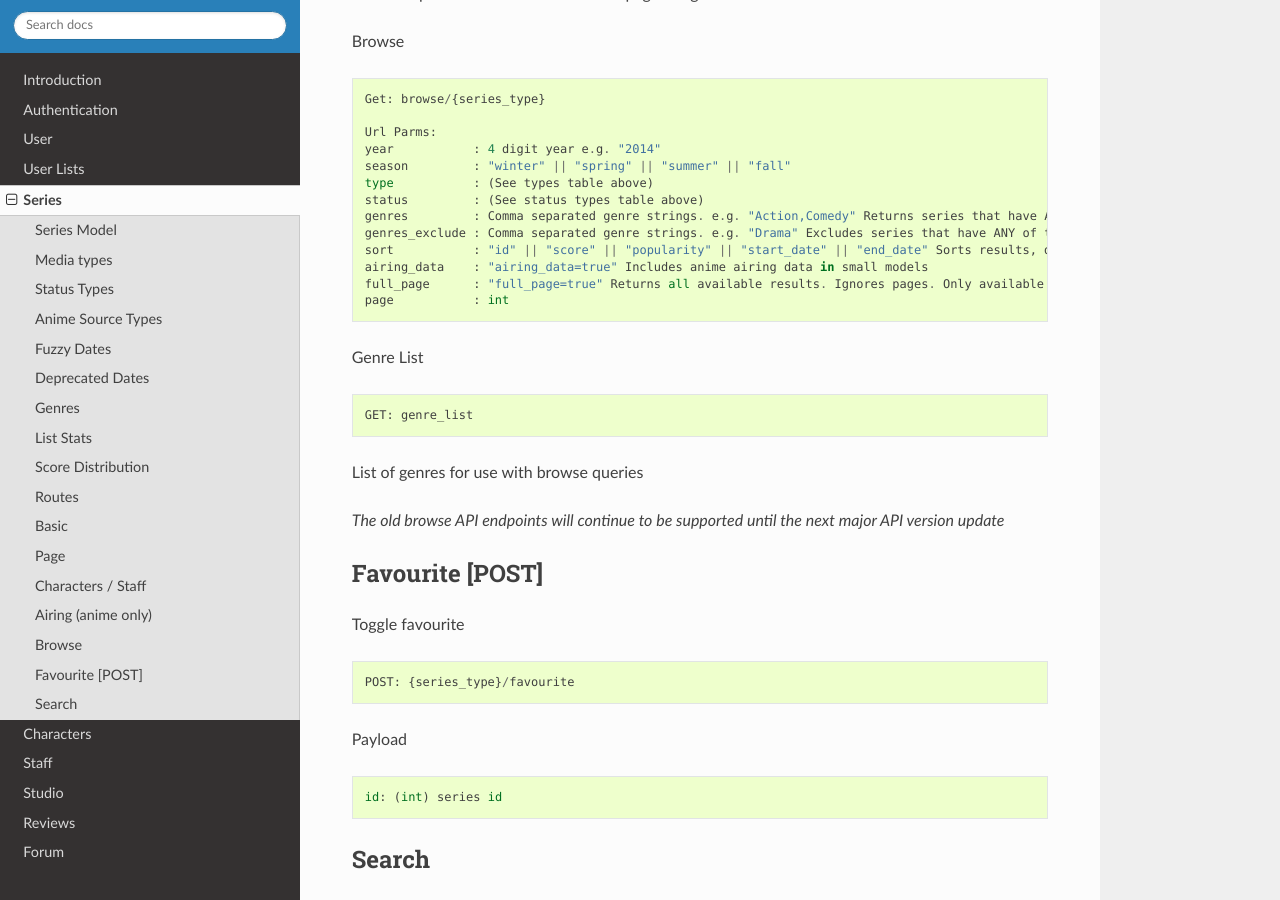
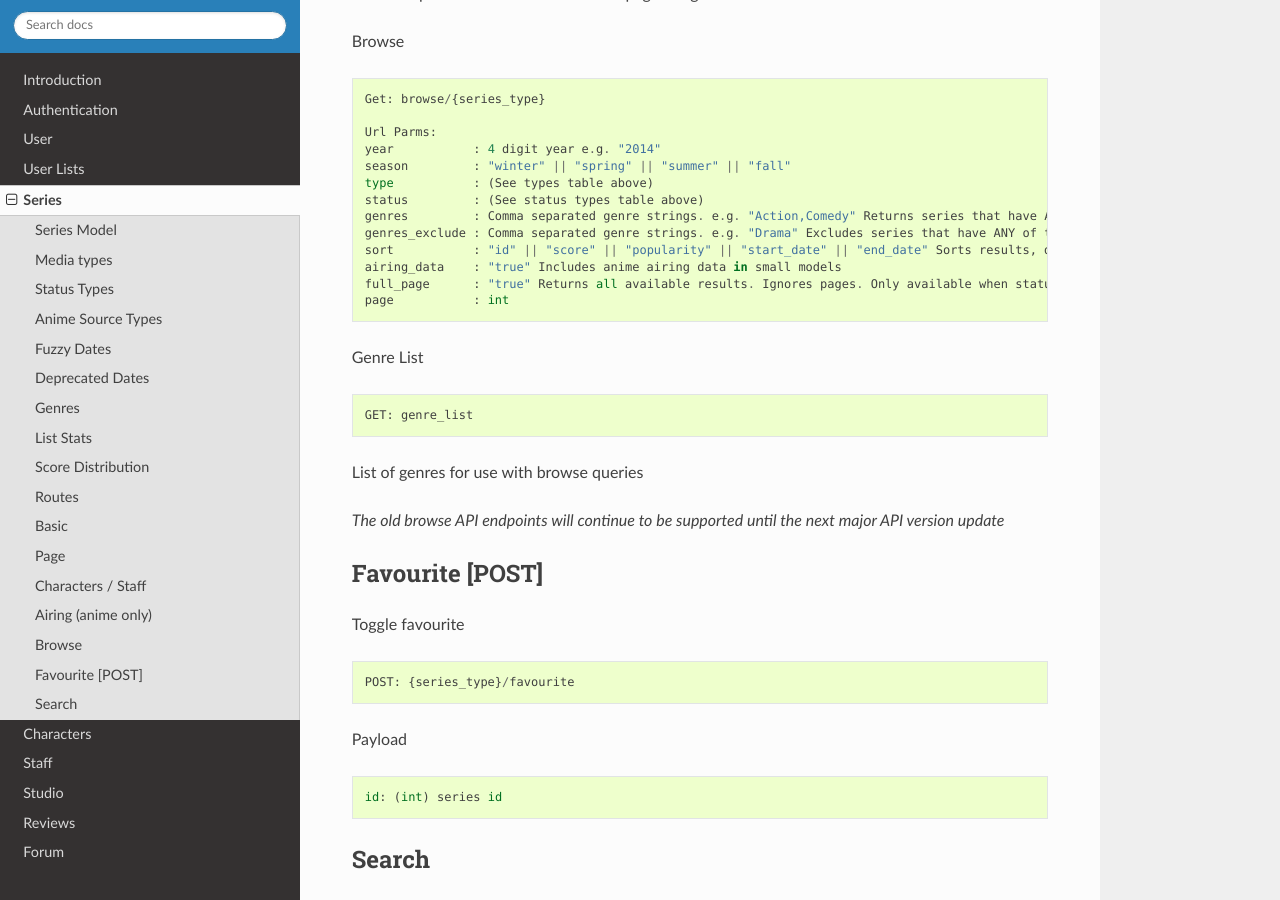
Before and after one commit to joshstar/AniList-API-Docs, a Sphinx documentation site: the page built from source/series.rst, in a window 1280 px wide and 900 px high, scrolled down 5348 px. Built offline with Sphinx 7.4.7 and the Read the Docs theme 2.0.0, drawn with Linux system fonts in a browser that asks for light colours.

Commit message:
fix incorrect browse url paramenters documentation

```diff
--- a/source/series.rst
+++ b/source/series.rst
@@ -300,8 +300,8 @@ Browse
 	genres         : Comma separated genre strings. e.g. "Action,Comedy" Returns series that have ALL the genres.
 	genres_exclude : Comma separated genre strings. e.g. "Drama" Excludes series that have ANY of the genres.
 	sort           : "id" || "score" || "popularity" || "start_date" || "end_date" Sorts results, default ascending order. Append "-desc" for descending order e.g. "id-desc"
-	airing_data    : "airing_data=true" Includes anime airing data in small models
-	full_page      : "full_page=true" Returns all available results. Ignores pages. Only available when status="Currently Airing" or season is included
+	airing_data    : "true" Includes anime airing data in small models
+	full_page      : "true" Returns all available results. Ignores pages. Only available when status="Currently Airing" or season is included
 	page           : int
 
 
```
